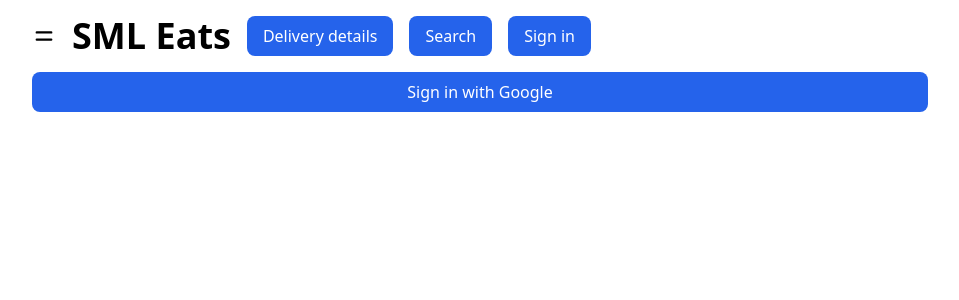
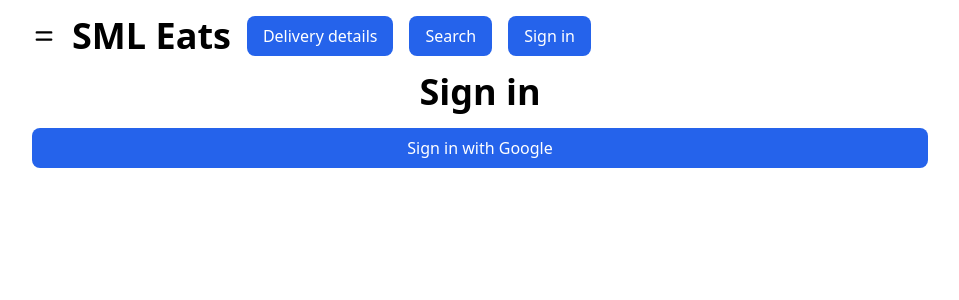
Before and after one commit to shamwela/sml-eats, a Next.js app: page /signin in a window 1280 px wide. Shown: the top 300 px of the page, without its empty margins (160-1119 px from the left). Built offline with nearby package versions, Linux system fonts and the light colour scheme; no server answers.

Commit message:
Add h1 for the sign in page

```diff
--- a/pages/signin.tsx
+++ b/pages/signin.tsx
@@ -13,6 +13,7 @@ const SignIn = () => {
     <>
       <Head title='Sign in' />
 
+      <h1 className='self-center'>Sign in</h1>
       {loading && <LoadingPlaceholder />}
       {error && <p>There was an error. Please try again.</p>}
       <button onClick={signInWithGoogle}>Sign in with Google</button>
```
